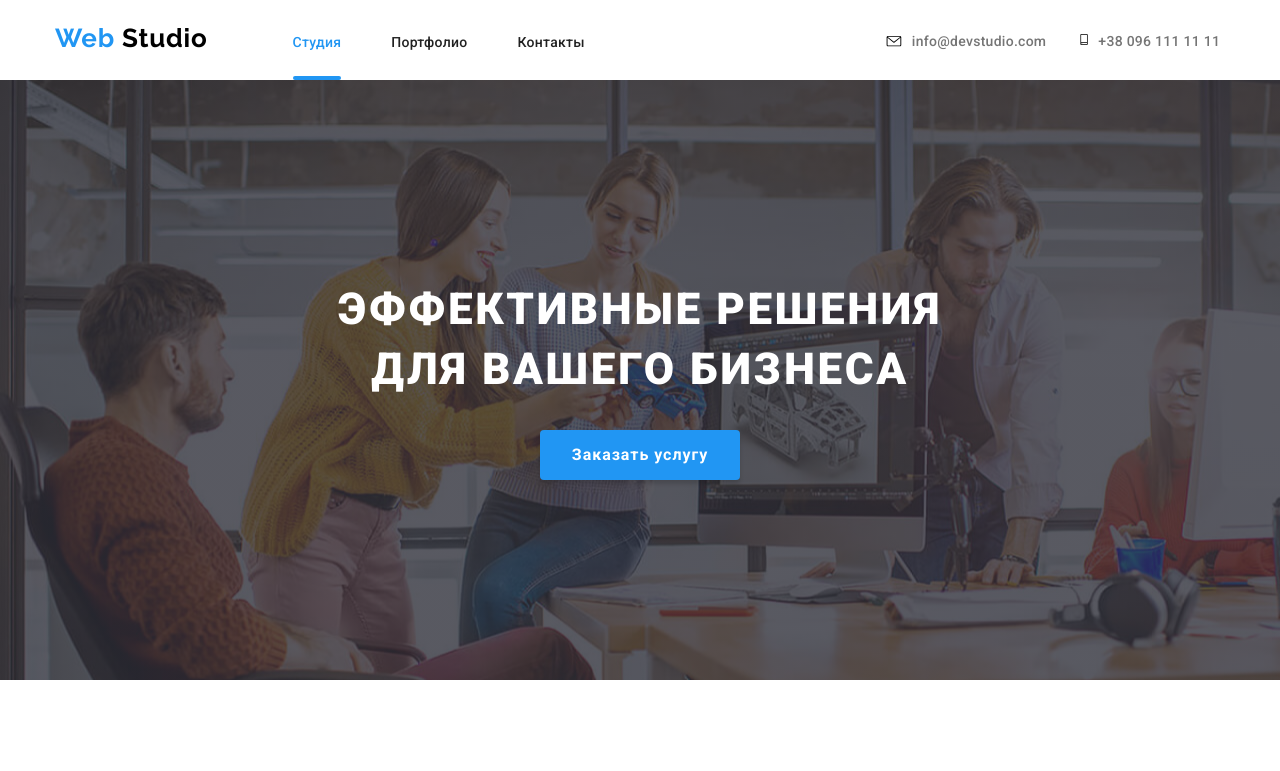
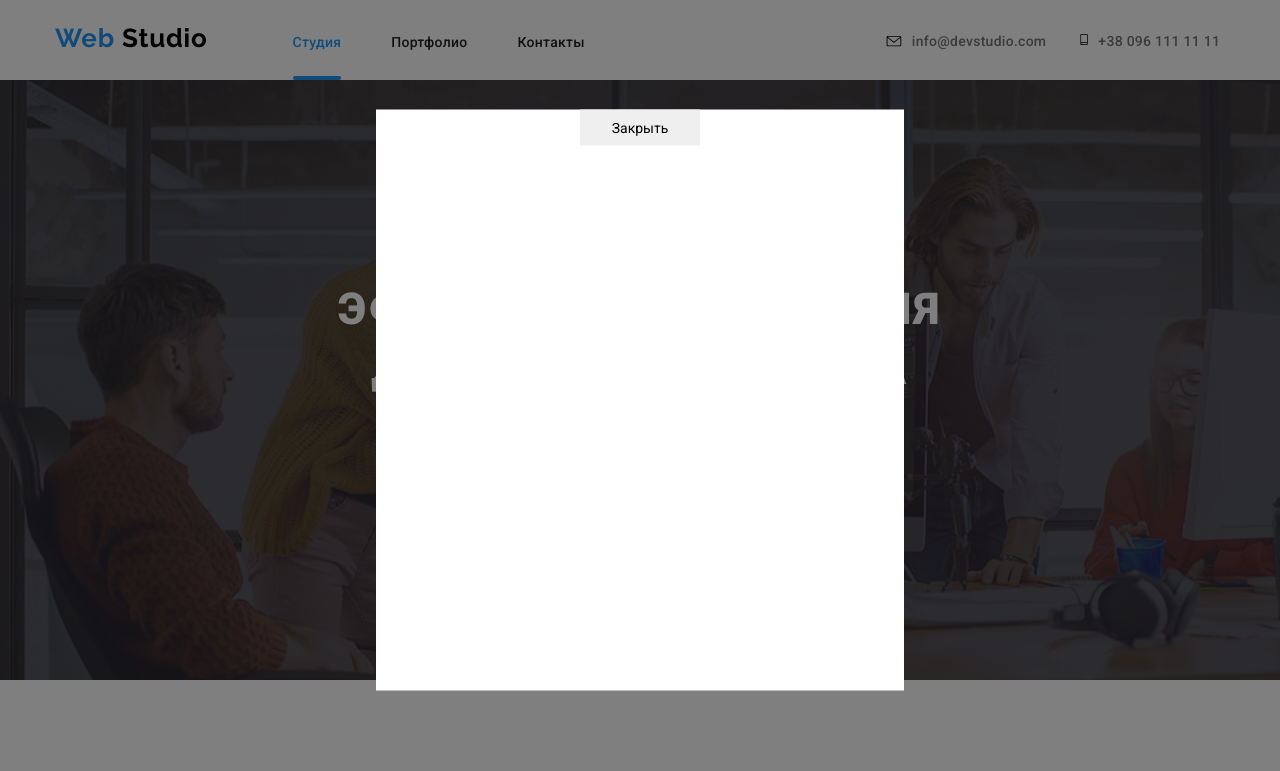
Before and after one commit to Vagan-Sevadovich/goit-markup-hw-05, a plain HTML site: page index.html in a window 1280 px wide. Both pictures are taken after a click on the button "Заказать услугу". Shown: the top 771 px of the page. Drawn offline with nearby package versions, Linux system fonts and the light colour scheme.

Commit message:
Добавлено модальное окно

```diff
--- a/css/styles.css
+++ b/css/styles.css
@@ -689,7 +689,8 @@ html {
 .services-a-img:hover::before{
     opacity: 1;
 }
-.services-a-img:hover .services-a-p{
+.services-a:hover .services-a-p,
+.services-a:focus .services-a-p{
     opacity: 1;
     transform: translateY(-100%);
 }
@@ -757,3 +758,33 @@ html {
 
 
 /* спрайты */
+
+/* модальное окно */
+.backdrop{
+    position: fixed;
+    top: 0;
+    left: 0;
+    width: 100%;
+    height: 100%;
+    background-color: rgba(0, 0, 0, 0.5);
+    transition: all 250ms cubic-bezier(0.4, 0, 0.2, 1);
+
+}
+
+.backdrop.is-hidden {
+    visibility: hidden;
+    opacity: 0;
+    pointer-events: none;
+}
+.modal{
+    position: absolute;
+    top: 50%;
+    left: 50%;
+    transform: translate(-50%,-50%);
+
+    min-width: 528px;
+    min-height: 581px;
+    background-color: #fff;
+    transition: all 500ms cubic-bezier(0.4, 0, 0.2, 1);
+
+}
--- a/index.html
+++ b/index.html
@@ -45,7 +45,7 @@
             <section class="hero-section animate__bounceIn">
                 <div class="hero-section-div container">
                     <h1 class="title-name">Эффективные решения для вашего бизнеса</h1>
-                    <button class="modal-btn modal-btn1">Заказать услугу</button>
+                    <button class="modal-btn modal-btn1" data-modal-open>Заказать услугу</button>
                 </div>
             </section>
                 <!--О нас-->
@@ -351,5 +351,11 @@
             </div>
 
         </footer>
+        <div class="backdrop is-hidden " data-modal>
+            <div class="modal ">
+                <button data-modal-close class="modal-btn1">Закрыть</button>
+            </div>
+        </div>
+        <script src="./js/modal.js"></script>
     </body>
     </html>
--- /dev/null
+++ b/js/modal.js
@@ -0,0 +1,14 @@
+(() => {
+    const refs = {
+      openModalBtn: document.querySelector('[data-modal-open]'),
+      closeModalBtn: document.querySelector('[data-modal-close]'),
+      modal: document.querySelector('[data-modal]'),
+    };
+
+    refs.openModalBtn.addEventListener('click', toggleModal);
+    refs.closeModalBtn.addEventListener('click', toggleModal);
+
+    function toggleModal() {
+      refs.modal.classList.toggle('is-hidden');
+    }
+  })();
```
Also changed, not shown: 1 other file.
